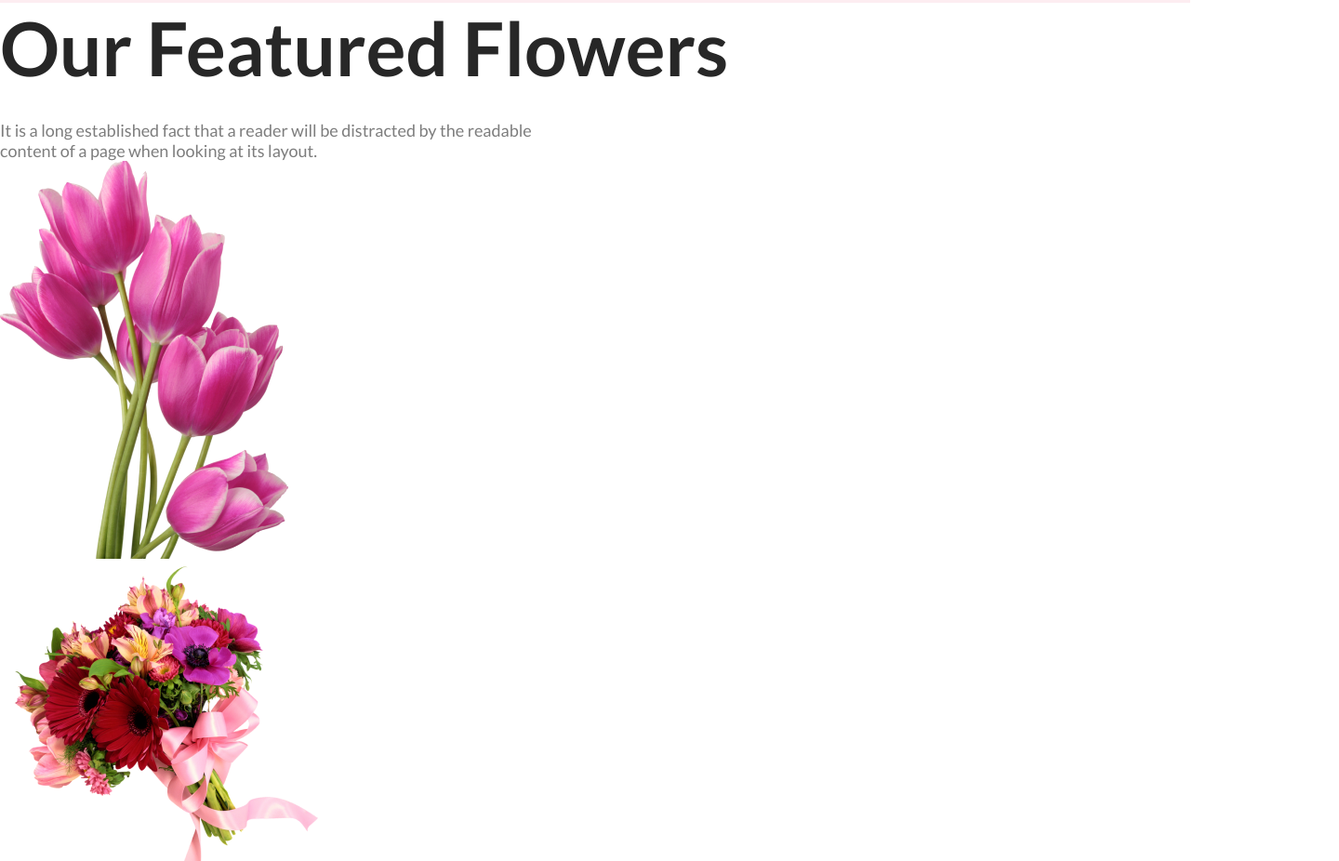
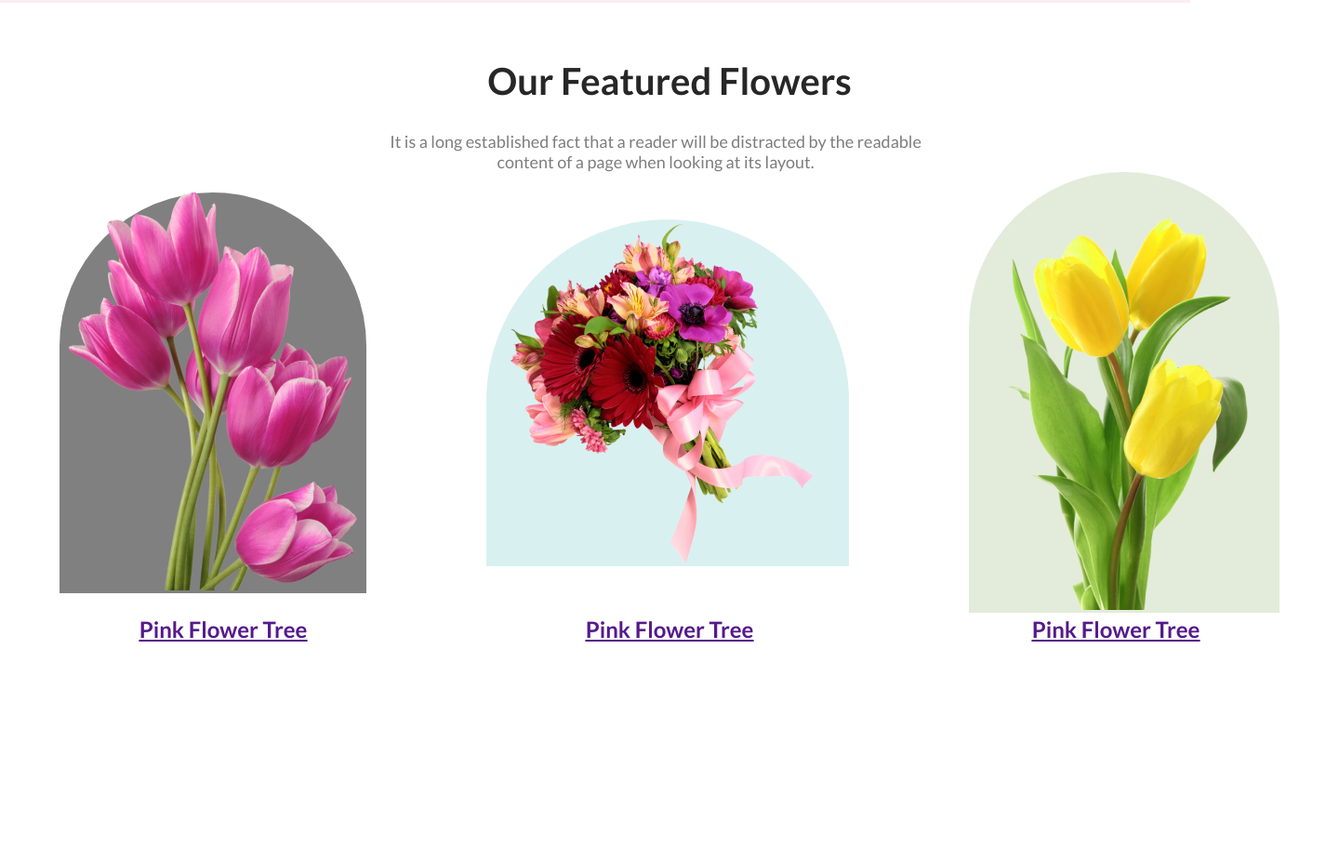
Before and after one commit to Shakibcs/online-flower-shop, a plain HTML site: page index.html in a window 1280 px wide. Shown: the part 825-1751 px from the top of the page at 93% size, 1440 px wide, since content can reach past the window. After the commit the page ends 1519 px from the top, so only its background shows below. Drawn offline with Linux system fonts and the light colour scheme.

Commit message:
featured-flower section completed

```diff
--- a/index.html
+++ b/index.html
@@ -28,28 +28,34 @@
     </header>
 
     <main>  <!--Main content here-->
-        <section class="featured-flowers">
-            <h1 class="heading-title">
+        <section class="featured-flowers">      <!--Feature-flower section here-->
+            <h1 class="heading-title featured-title">
                 Our Featured Flowers
             </h1>
             <p class="content-description">
                 It is a long established fact that a reader will be distracted by the readable <br> content of a page when looking at its layout.
             </p>
-            <div class="featured-img">
-                <div class="featured-img-box">
-                    <img src="./flower assets/pngwing 6.png" alt="">
-                    <a href=""></a></img>
+            <div class="featured-img">          <!--feature-img div-->
+                <div class="fea-box-1">  <!--featured-->
+                    <img class="fea-img" src="./flower assets/pngwing 6.png" alt=""><br>
                 </div>
-                <div class="featured-img-box">
-                    <img src="./flower assets/pngwing 5.png" alt="">
-                    <a href=""></a></img>
+                <div class="fea-box-2">
+                    <img class="fea-img" src="./flower assets/pngwing 5.png" alt=""><br>
                 </div>
-                <div class="featured-img-box">
-                    <img src="./flower assets/pngwing 7.png" alt="">
-                    <a href=""></a></img>
+                <div class="fea-box-3">
+                    <img class="fea-img" src="./flower assets/pngwing 7.png" alt=""><br>
                 </div>
             </div>
-        </section>
+            <ul class="fea-img-title">
+                <li><a href="">Pink Flower Tree</img></a></li>
+                <li><a href="">Pink Flower Tree</img></a></li>
+                <li><a href="">Pink Flower Tree</img></a></li>
+            </ul>
+
+            </ul>
+        </section>              <!--featured-flowers section end-->
+
+
     </main>
     <footer></footer>
 </body>
--- a/style.css
+++ b/style.css
@@ -12,6 +12,7 @@ body{
     font-size: 80px;
     font-style: normal;
     font-weight: 700;
+    padding-top:60px;
 }
 .content-description{
     margin: 30px 30px 0 0;
@@ -39,3 +40,66 @@ header{
     align-items: center;
     padding: 25px 0 0 200px;
 }
+
+/*main styles*/
+main{
+    width: 1440px;
+    margin: 0 auto;
+}
+
+/*featured-flowers styles*/
+.featured-flowers{
+
+}
+.featured-title{
+    text-align: center;
+    font-family: Lato;
+    font-size: 40px;
+    font-weight: 800;
+}
+.featured-flowers .content-description{
+    text-align: center;
+
+}
+.featured-img{
+    display: flex;
+    justify-content: space-around;
+    align-items: center;
+}
+.featured-img-box{
+    width: 464px;
+    height: 538px;
+    border-radius: 300px 300px 0px 0px;
+}
+.fea-box-1, .fea-box-2, .fea-box-3{
+    text-align: center;
+    padding:0 10px;
+    border-radius: 300px 300px 0px 0px;
+}
+.fea-box-1{
+background-color: gray;
+}
+.fea-box-2 {
+    background: rgba(5, 151, 160, 0.15);
+}
+.fea-box-3{
+background: rgba(71, 125, 17, 0.15);
+}
+.fea-img-{
+
+}
+.fea-img-title li{list-style: none;}
+.fea-img-title{
+    display: flex;
+    align-items: center;
+    justify-content: space-around;
+    color: #272727;
+font-family: Lato;
+font-size: 24px;
+font-weight: 700;
+line-height: 35px;
+text-decoration-line: underline;
+}
+.
+.
+.
```
